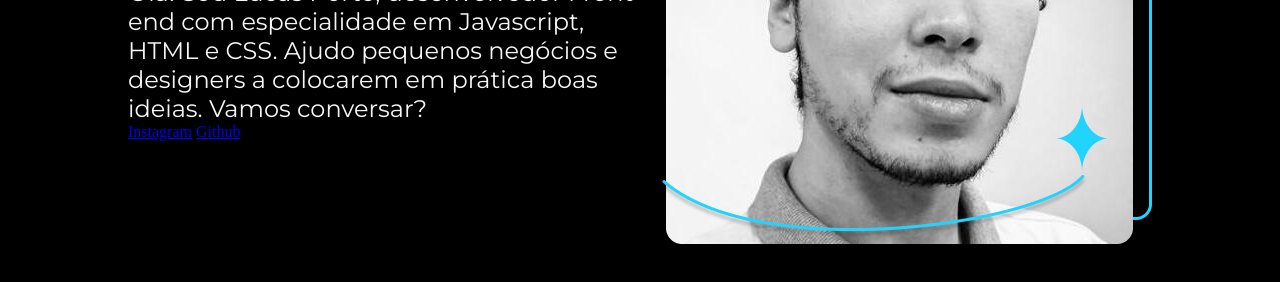
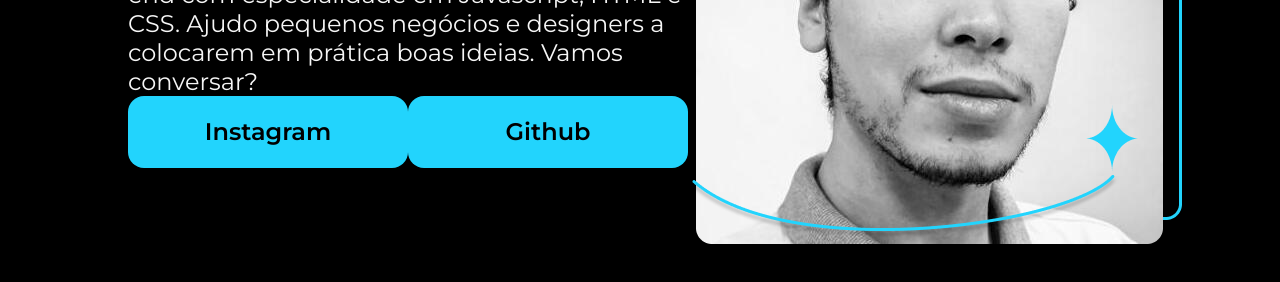
Before and after one commit to godhok/cursosalura, a plain HTML site: page Formacao em Front-end/Portfolio - Curso 2/index.html in a window 1280 px wide. Shown: the part 434-716 px from the top of the page. Drawn offline with nearby package versions, Linux system fonts and the light colour scheme.

Commit message:
finalizando aula 3 - aplicando fontes no texto

```diff
--- a/Formacao em Front-end/Portfolio - Curso 2/index.html
+++ b/Formacao em Front-end/Portfolio - Curso 2/index.html
@@ -23,8 +23,10 @@
           Javascript, HTML e CSS. Ajudo pequenos negócios e designers a
           colocarem em prática boas ideias. Vamos conversar?
         </p>
-        <a href="https://www.instagram.com/vulgolindoso/">Instagram</a>
-        <a href="https://github.com/godhok">Github</a>
+        <div class="apresentacao__links">
+          <a class="apresentacao__links_link" href="https://www.instagram.com/vulgolindoso/">Instagram</a>
+          <a class="apresentacao__links_link" href="https://github.com/godhok">Github</a>
+        </div>
       </section>
       <img
         src="/Formacao em Front-end/Portfolio - Curso 2/Assets/imagem.png"
--- a/Formacao em Front-end/Portfolio - Curso 2/style.css
+++ b/Formacao em Front-end/Portfolio - Curso 2/style.css
@@ -1,5 +1,4 @@
-@import url('https://fonts.googleapis.com/css2?family=Krona+One&family=Montserrat&display=swap');
-
+@import url('https://fonts.googleapis.com/css2?family=Krona+One&family=Montserrat:wght@100..900&display=swap');
 body {
   height: 100vh;
   box-sizing: border-box;
@@ -30,4 +29,24 @@
 .apresentacao__conteudo__texto {
   font-size: 24px;
   font-family: 'Montserrat', sans-serif;
+  font-weight: 400;
 }
+
+.apresentacao__links {
+  display: flex;
+  justify-content: space-between;
+}
+
+.apresentacao__links_link {
+  background-color: #22d4fd;
+  width: 280px;
+  text-align: center;
+  border-radius: 16px;
+  font-size: 24px;
+  font-weight: 600;
+  padding-block: 21.5px;
+  text-decoration: none;
+  color: #000000;
+  font-family: 'Montserrat', sans-serif;
+
+}
```
Also changed, not shown: 1 other file.
